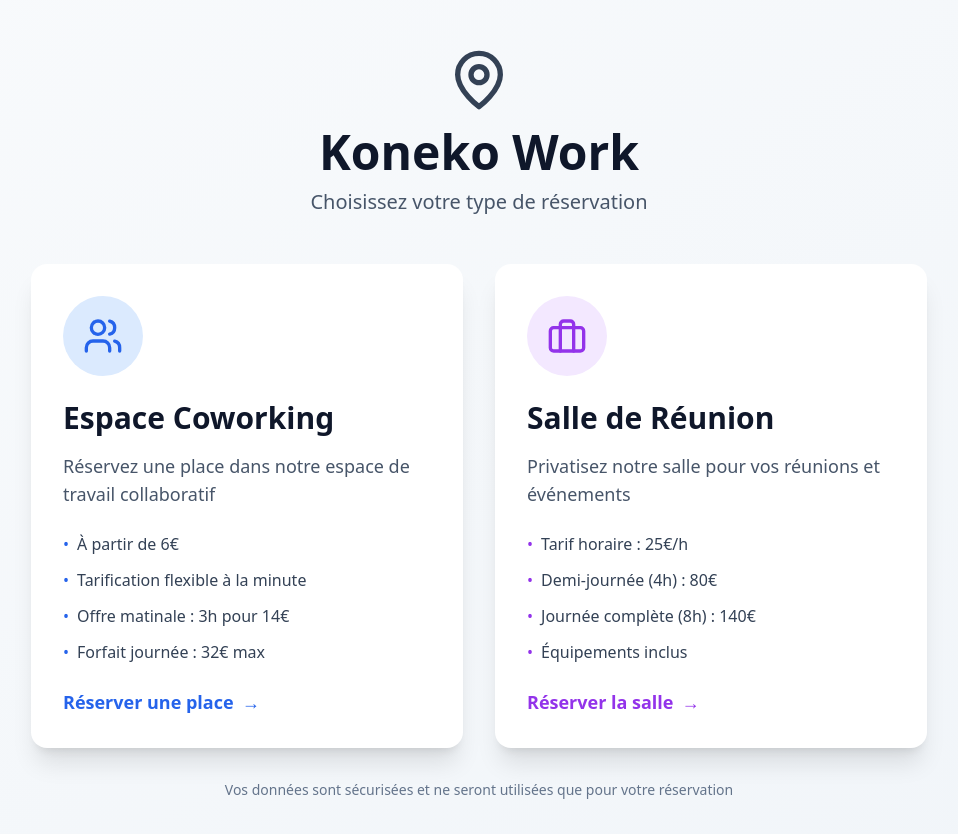
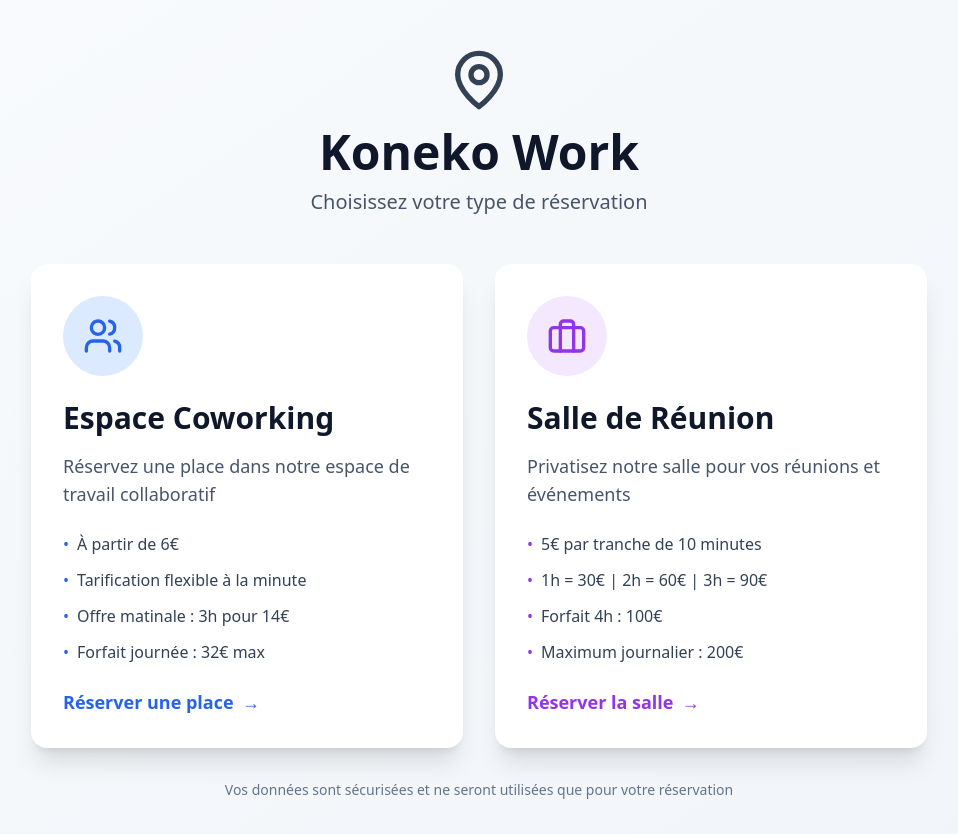
Before and after one commit to konekowork/reservation, a React (Vite) app: page / in a window 1280 px wide. Shown: the top 834 px of the page, without its empty margins (161-1119 px from the left). Built offline with nearby package versions, Linux system fonts and the light colour scheme.

Commit message:
Updated App.tsx

```diff
--- a/src/App.tsx
+++ b/src/App.tsx
@@ -86,19 +86,19 @@ function SelectionPage({ onSelect }: { onSelect: (type: 'coworking' | 'meeting_r
             <ul className="space-y-3 mb-6">
               <li className="flex items-start text-slate-700">
                 <span className="text-purple-600 mr-2">•</span>
-                <span>Tarif horaire : 25€/h</span>
+                <span>5€ par tranche de 10 minutes</span>
               </li>
               <li className="flex items-start text-slate-700">
                 <span className="text-purple-600 mr-2">•</span>
-                <span>Demi-journée (4h) : 80€</span>
+                <span>1h = 30€ | 2h = 60€ | 3h = 90€</span>
               </li>
               <li className="flex items-start text-slate-700">
                 <span className="text-purple-600 mr-2">•</span>
-                <span>Journée complète (8h) : 140€</span>
+                <span>Forfait 4h : 100€</span>
               </li>
               <li className="flex items-start text-slate-700">
                 <span className="text-purple-600 mr-2">•</span>
-                <span>Équipements inclus</span>
+                <span>Maximum journalier : 200€</span>
               </li>
             </ul>
             <div className="inline-flex items-center text-purple-600 font-semibold text-lg group-hover:translate-x-2 transition-transform">
```
